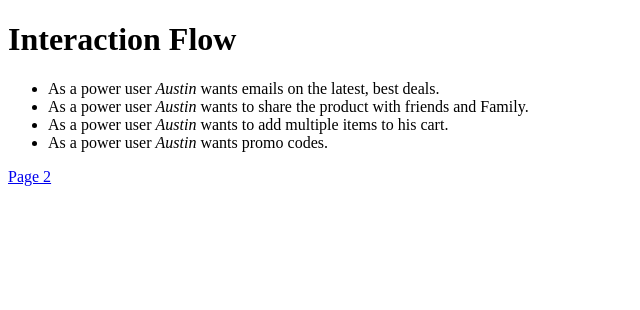
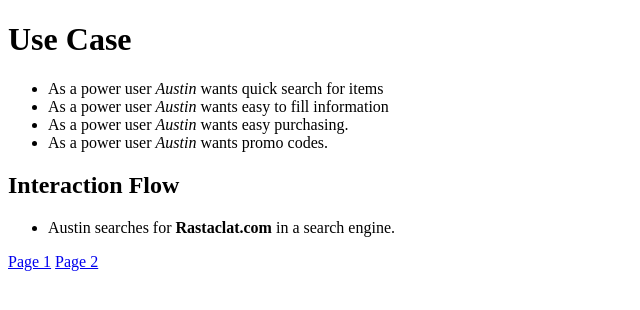
Before and after one commit to nschnepple19/data-design-project, a PHP site: page /usecase.php in a window 1280 px wide. Shown: the top 310 px of the page, without its empty margins (0-640 px from the left). Run offline with PHP 8.4, Linux system fonts and the light colour scheme.

Commit message:
Added Use Case.

```diff
--- a/epic/usecase.php
+++ b/epic/usecase.php
@@ -8,23 +8,32 @@
 	<body>
 
 		<h1>
-			Interaction Flow
+			Use Case
 		</h1>
 
 		<ul>
-			<li>As a power user <em>Austin</em> wants emails on
-			the latest, best deals.</li>
+			<li>As a power user <em>Austin</em> wants
+			quick search for items</li>
 
-			<li>As a power user <em>Austin</em> wants to share
-			the product with friends and Family. </li>
+			<li>As a power user <em>Austin</em> wants easy to
+				fill information
+			 </li>
 
-			<li>As a power user <em>Austin</em> wants to add
-				multiple items to his cart.
+			<li>As a power user <em>Austin</em> wants easy
+				purchasing.
 			</li>
 
 			<li>As a power user <em>Austin</em> wants promo codes.</li>
 		</ul>
 
+		<h2>Interaction Flow</h2>
+
+		<ul>
+			<li>Austin searches for
+			 <strong> Rastaclat.com </strong> in a search engine.</li>
+		</ul>
+
+		<a href="index.php">Page 1</a>
 		<a href="story.php">Page 2</a>
 
 	</body>
```
